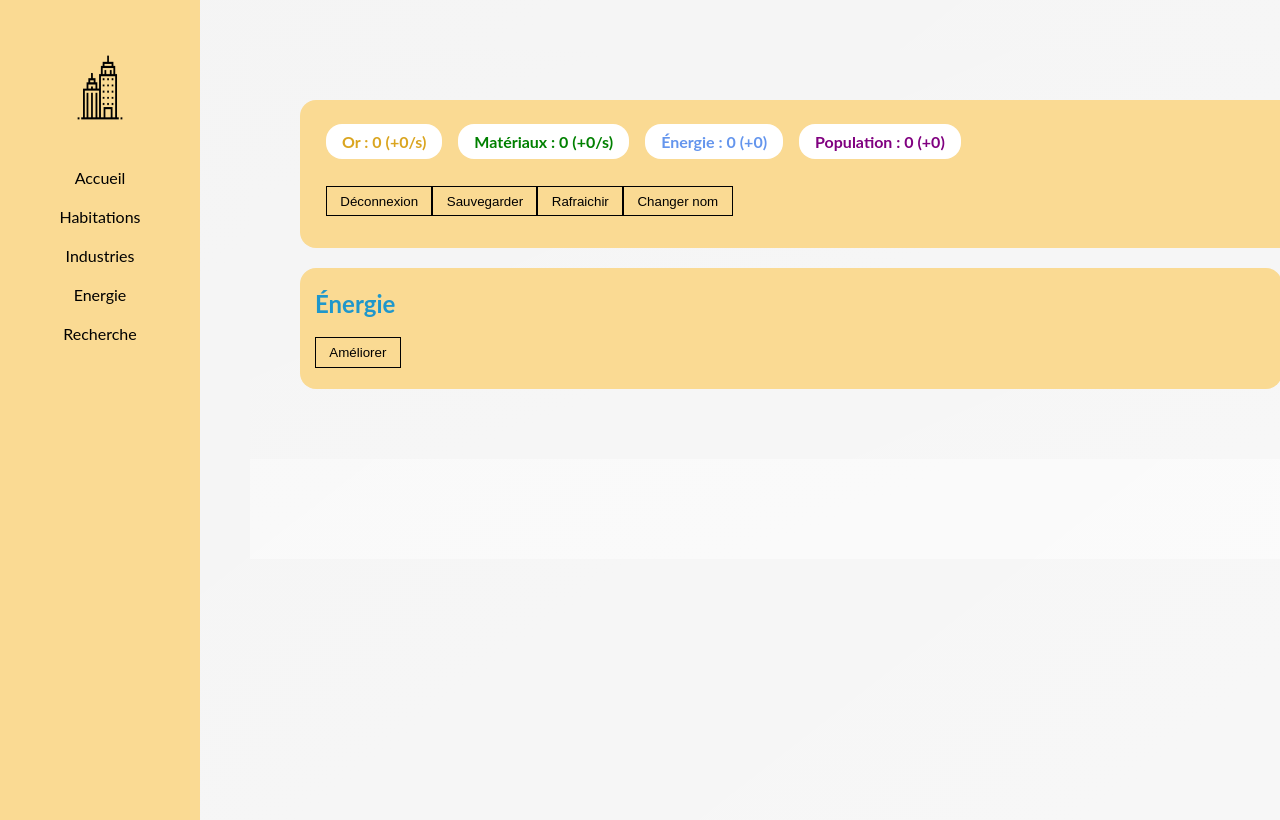
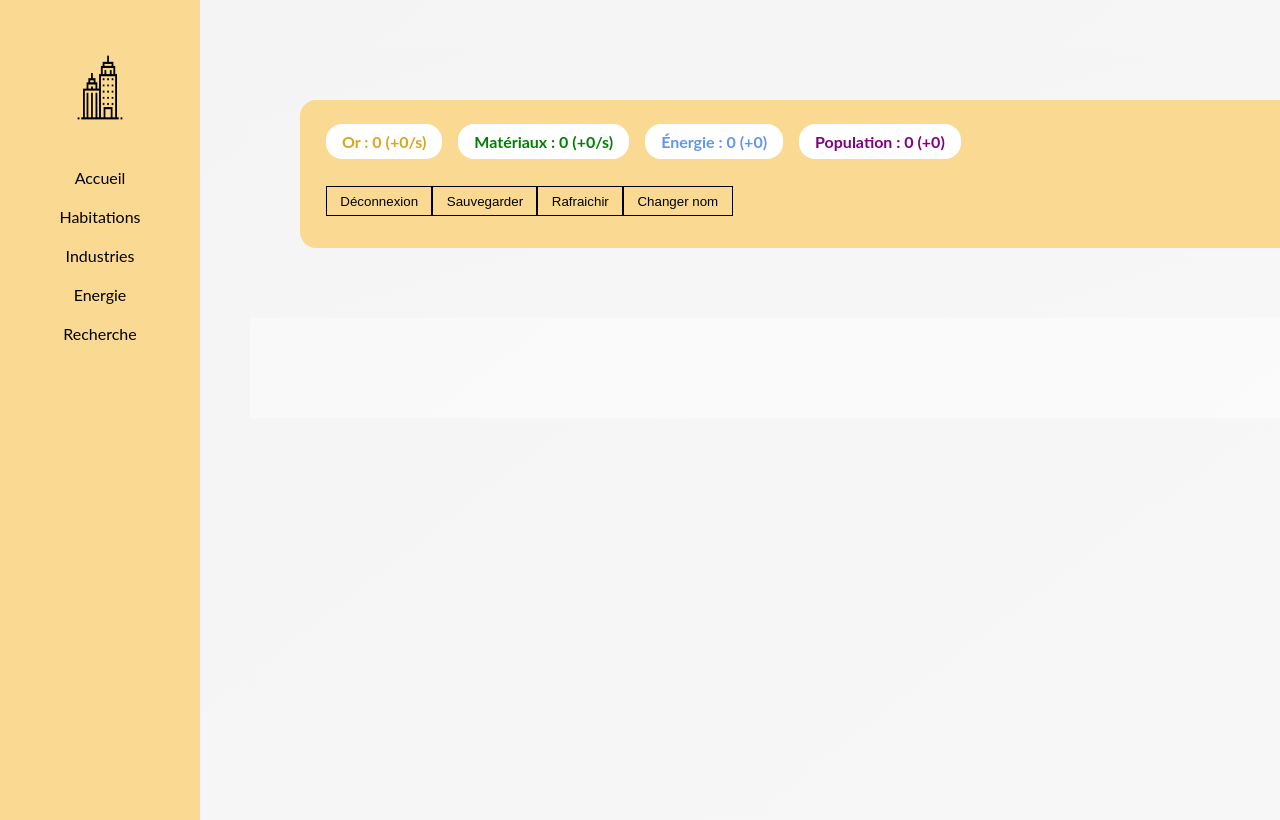
Before and after one commit to ThibaultDct/vue-app-2, a Vue app: page /#/home in a window 1280 px wide. Built offline with nearby package versions, Linux system fonts and the light colour scheme; no server answers; sample sign-in values are in the browser's storage.

Commit message:
:sparkles: Added latest build

```diff
--- a/src/components/SummaryCard.vue
+++ /dev/null
@@ -1,150 +0,0 @@
-<template>
-  <div class="summary">
-    <ul>
-      <li>
-        <span class="category energy">Énergie</span>
-      </li>
-      <li>
-        <br>
-        <button @click="disconnect">Améliorer</button>
-      </li>
-    </ul>
-  </div>
-</template>
-
-<script>
-import firebase from "firebase";
-import axios from "axios";
-
-const userURL = "http://163.172.173.121:3000/user";
-const cityURL = "http://163.172.173.121:3000/city";
-
-export default {
-  name: 'SummaryCard',
-  props: {
-
-  },
-  data() {
-    return {
-      name: '',
-      population: 0,
-      population_rate: 0,
-      gold: 0,
-      materials: 0,
-      energy: 0,
-      user: {},
-      city_data: {},
-      city_id: {},
-    }
-  },
-  mounted: function () {
-    this.refresh()
-  },
-  methods: {
-      disconnect: function() {
-        firebase.auth().signOut()
-          .then(() => {
-            this.$router.replace('login');
-          })
-      },
-      saveProgression: async function() {
-        console.log(this.city_data)
-        this.city_data.gold = this.gold
-        this.city_data.energy = this.energy
-        this.city_data.materials = this.materials
-        this.city_data.population = this.population
-        await axios.put(cityURL + "?city_id=eq." + this.city_data.city_id, this.city_data)
-          .catch(error => console.log(error))
-        this.refresh()
-      },
-      refresh: async function() {
-        const fbId = firebase.auth().currentUser.uid
-        await axios.get(userURL + "?firebase_id=eq." + fbId)
-          .then(response => (this.user = response.data[0]))
-          .catch(error => console.log(error))
-        console.log(this.user)
-        await axios.get(cityURL + "?user=eq." + this.user.user_id)
-          .then(response => (this.city_data = response.data[0]))
-          .catch(error => console.log(error))
-        console.log(this.city_data)
-        this.city_id = this.city_data.city_id
-        this.gold = this.city_data.gold
-        this.materials = this.city_data.materials
-        this.energy = this.city_data.energy
-        this.population = this.city_data.population
-      }
-  }
-}
-</script>
-
-<!-- Add "scoped" attribute to limit CSS to this component only -->
-<style scoped>
-h3 {
-  margin: 40px 0 0;
-}
-ul {
-  list-style-type: none;
-  padding: 0;
-}
-li {
-  margin: 0 10px;
-}
-a {
-  color: #42b983;
-}
-
-.summary{
-  display: block;
-  background: #FADA93;
-  color: black;
-  height: auto;
-  width: 90%;
-  border-radius: 1em;
-  margin-bottom: 20px;
-  padding: 5px;
-  text-decoration: none;
-  font-family: 'Lato', sans-serif;
-}
-
-.energy{
-    display: block;
-    color: #1F97CB;
-    font-weight: bold;
-    font-size: 1.5em;
-}
-
-.cityName {
-  color: black;
-  border: none;
-  background-color: transparent;
-  font-size: 2em;
-}
-
-.cityName::placeholder {
-  text-decoration: none;
-  font-family: 'Lato', sans-serif;
-  color: black;
-}
-
-.title{
-    font-weight: bold;
-}
-
-button {
-  padding: 0.5em 1em 0.5em 1em;
-  background: transparent;
-  border: 1px solid black;
-  color: black;
-}
-
-button:hover {
-  background: white;
-  border: 1px solid black;
-  color: black;
-}
-
-.city_id {
-  font-size: 0.6em;
-}
-
-</style>
--- a/src/views/Home.vue
+++ b/src/views/Home.vue
@@ -3,7 +3,6 @@
     <div class="content">
       <div class="glass">
         <CityCard/>
-        <SummaryCard/>
       </div>
     </div>
   </div>
@@ -11,7 +10,6 @@
 
 <script>
 import CityCard from '../components/CityCard.vue'
-import SummaryCard from '../components/SummaryCard.vue'
 
 export default {
   name: 'HelloWorld',
@@ -21,7 +19,6 @@ export default {
   },
   components: {
     CityCard,
-    SummaryCard
   }
 }
 </script>
```
Also changed, not shown: 9 other files (tests, documents, lock files or other folders).
